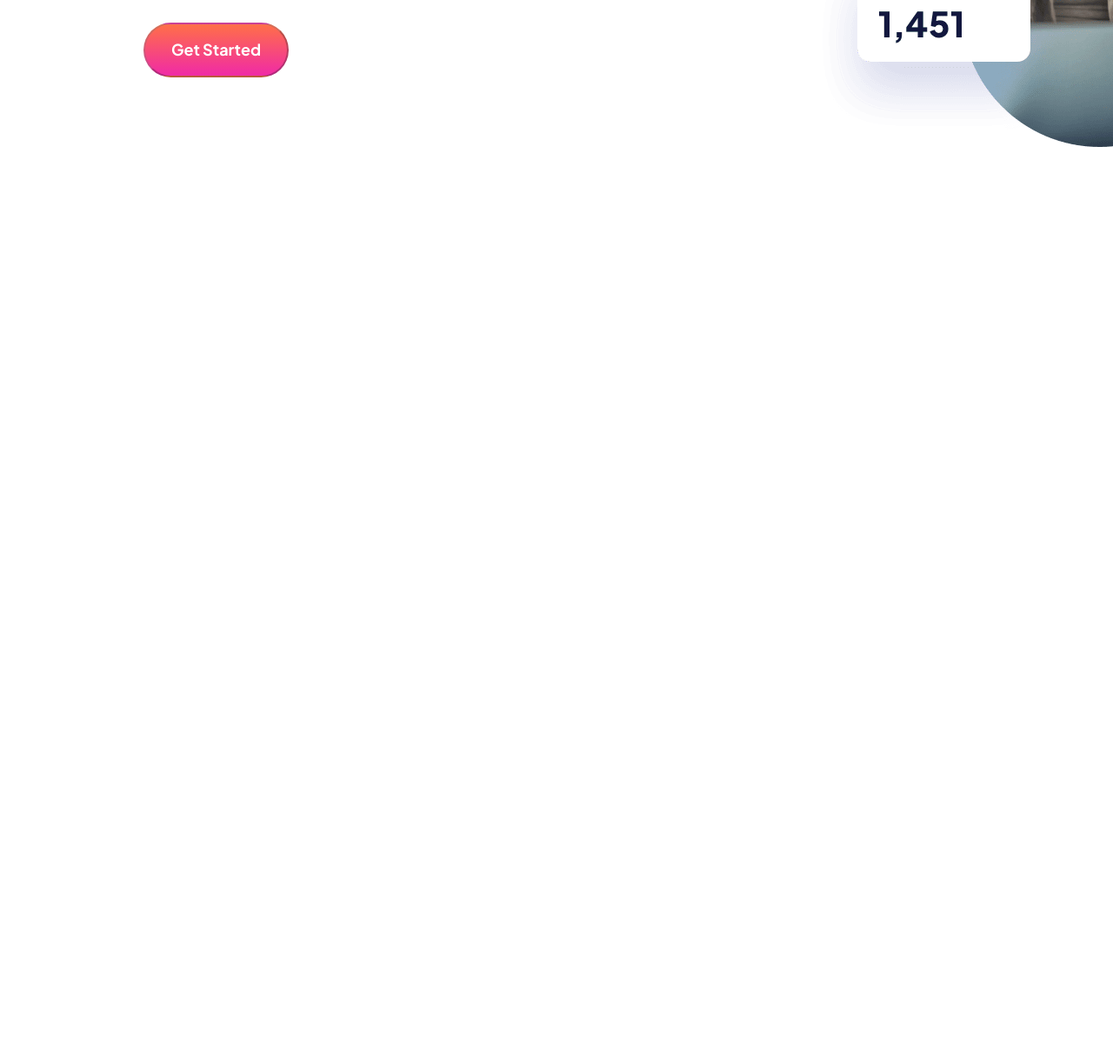
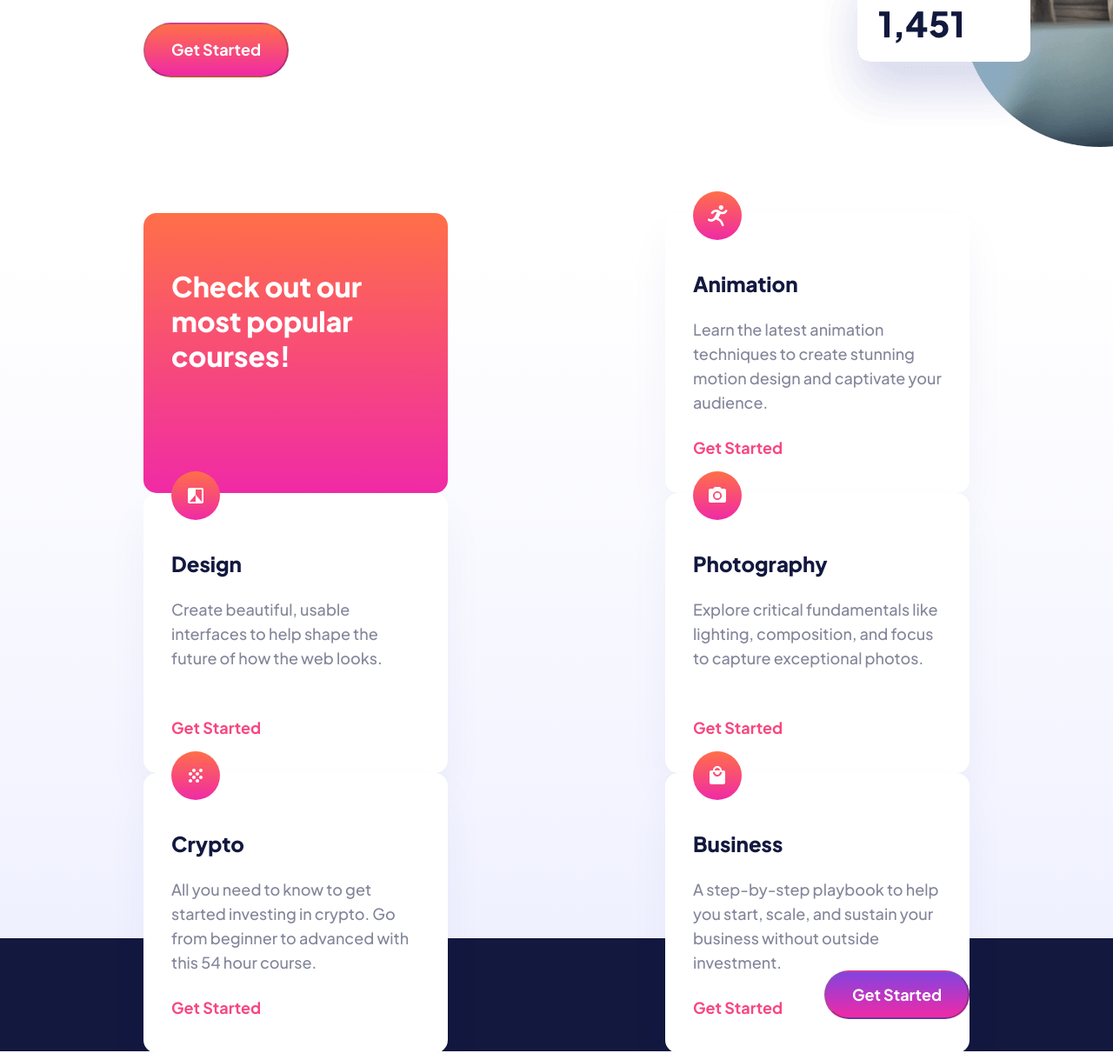
Before and after one commit to Tadeoz24/Skilled-E-Learning-Landing-Page, a plain HTML site: page index.html in a window 1280 px wide. Shown: the part 609-1820 px from the top of the page at 87% size. Before the commit the page ends 909 px from the top, so only its background shows below. Drawn offline with Linux system fonts and the light colour scheme.

Commit message:
second Page

```diff
--- a/index.html
+++ b/index.html
@@ -20,6 +20,7 @@
   </header>
 
   <main>
+
     <section class="first_page">
       <div class="first_page_text">
         <h1>Maximize skill, minimize budget</h1>
@@ -32,8 +33,83 @@
         <img src="./assets/image-hero-desktop.png" alt="">
       </div>
     </section>
-    <section class="second_page"></section>
+
+
+    <section class="second_page">
+      <div class="flex-container">
+
+        <div class="flex-item item-1">
+          <p>Check out our most popular courses!</p>
+        </div>
+
+        <div class="flex-item item-x">
+          <img src="./assets/icon-animation.svg" alt="">
+          <div class="item-x-inner">
+            <h3>Animation</h3>
+            <p> Learn the latest animation techniques to create stunning motion
+              design and captivate your audience.</p>
+            <a href="">Get Started</a>
+          </div>
+        </div>
+
+
+        <div class="flex-item item-x">
+          <img src="./assets/icon-design.svg" alt="">
+          <div class="item-x-inner">
+            <h3>Design</h3>
+            <p> Create beautiful, usable interfaces to help shape the future of
+              how the web looks.</p>
+            <a href="">Get Started</a>
+          </div>
+        </div>
+
+
+        <div class="flex-item item-x">
+          <img src="./assets/icon-photography.svg" alt="">
+          <div class="item-x-inner">
+            <h3>Photography</h3>
+            <p> Explore critical fundamentals like lighting, composition, and focus
+              to capture exceptional photos.</p>
+            <a href="">Get Started</a>
+          </div>
+        </div>
+
+
+        <div class="flex-item item-x">
+          <img src="./assets/icon-crypto.svg" alt="">
+          <div class="item-x-inner">
+            <h3>Crypto</h3>
+            <p> All you need to know to get started investing in crypto. Go from beginner
+              to advanced with this 54 hour course.</p>
+            <a href="">Get Started</a>
+          </div>
+        </div>
+
+
+        <div class="flex-item item-x">
+          <img src="./assets/icon-business.svg" alt="">
+          <div class="item-x-inner">
+            <h3>Business</h3>
+            <p> A step-by-step playbook to help you start, scale, and sustain your business
+              without outside investment.</p>
+            <a href="">Get Started</a>
+          </div>
+        </div>
+
+
+      </div>
+    </section>
   </main>
+
+
+  <footer>
+    <p>Skilled</p>
+    <button disabled>Get Started</button>
+  </footer>
+
+
+
+  <!-- Get Started
 
 
 
@@ -41,32 +117,6 @@
 
 
 
-
-  <!-- Get Started
-
-  Maximize skill, minimize budget
-
-  Our modern courses across a range of in-demand skills will give you the
-  knowledge you need to live the life you want.
-
-  Get Started
-
-  Check out our most popular courses!
-
-  Animation
-  Learn the latest animation techniques to create stunning motion
-  design and captivate your audience.
-  Get Started
-
-  Design
-  Create beautiful, usable interfaces to help shape the future of
-  how the web looks.
-  Get Started
-
-  Photography
-  Explore critical fundamentals like lighting, composition, and focus
-  to capture exceptional photos.
-  Get Started
 
   Crypto
   All you need to know to get started investing in crypto. Go from beginner
--- a/style.css
+++ b/style.css
@@ -136,7 +136,8 @@ footer {
   box-sizing: border-box;
 }
 
-header {
+header,
+footer {
   width: 100%;
   height: 130px;
 
@@ -145,7 +146,8 @@ header {
   justify-content: space-between;
 }
 
-header p {
+header p,
+footer p {
   width: 114px;
   height: 45px;
   display: block;
@@ -162,7 +164,8 @@ header p {
   color: #13183f;
 }
 
-header button {
+header button,
+footer button {
   width: 167px;
   height: 56px;
   margin-right: 165px;
@@ -245,7 +248,7 @@ header button {
 
 .first_page_img {
   position: absolute;
-  width: 796px;
+  width: 781px;
   height: 936.92px;
   left: 932px;
   top: -96.13px;
@@ -260,7 +263,132 @@ header button {
 /* second_page */ /* second_page */
 /* second_page */ /* second_page */
 
-/* .second_page {
+.second_page {
   width: 100%;
   height: 778.9px;
-} */
+  display: flex;
+  align-items: center;
+  justify-content: center;
+  padding-right: 165px;
+  padding-left: 165px;
+  padding-bottom: 140px;
+
+  background: linear-gradient(180deg, #ffffff 0%, #f0f1ff 100%);
+}
+
+.flex-container {
+  width: 1110px;
+  height: 748px;
+
+  display: flex;
+  flex-wrap: wrap;
+  align-content: space-around;
+  justify-content: space-between;
+  align-items: flex-end;
+}
+
+.flex-item {
+  width: 350px;
+  height: 322px;
+}
+
+.item-1 {
+  background: linear-gradient(180deg, #ff6f48 0%, #f02aa6 100%);
+  border-radius: 15px;
+  padding: 64px 32px 138px 32px;
+}
+
+.item-1 p {
+  display: block;
+  width: 286px;
+  height: 120px;
+  font-family: "Plus Jakarta Sans";
+  font-style: normal;
+  font-weight: 800;
+  font-size: 32px;
+  line-height: 40px;
+  /* or 125% */
+
+  /* FFFFFF */
+
+  color: #ffffff;
+}
+
+/* items - - - - - 2 */
+
+.item-x {
+  background: #ffffff;
+  box-shadow: 0px 25px 50px rgba(6, 22, 141, 0.0442381);
+  border-radius: 15px;
+  width: 350px;
+  height: 322px;
+}
+.item-x img {
+  width: 56px;
+  height: 56px;
+  margin-left: 32px;
+  margin-top: -25px;
+}
+
+.item-x-inner {
+  width: 286px;
+  height: 218px;
+  margin: 32px 32px 40px 32px;
+  position: relative;
+}
+
+.item-x-inner h3 {
+  font-family: "Plus Jakarta Sans";
+  font-style: normal;
+  font-weight: 800;
+  font-size: 24px;
+  line-height: 30px;
+
+  /* 13183F */
+
+  color: #13183f;
+}
+
+.item-x-inner p {
+  display: block;
+  margin-top: 24px;
+  margin-bottom: 24px;
+  font-family: "Plus Jakarta Sans";
+  font-style: normal;
+  font-weight: 500;
+  font-size: 18px;
+  line-height: 28px;
+  /* or 156% */
+
+  /* 83869A */
+
+  color: #83869a;
+}
+
+.item-x-inner a {
+  font-family: "Plus Jakarta Sans";
+  font-style: normal;
+  font-weight: 700;
+  font-size: 18px;
+  line-height: 28px;
+  /* identical to box height, or 156% */
+
+  /* F74780 */
+
+  color: #f74780;
+  text-decoration: none;
+  position: absolute;
+  bottom: 0;
+}
+
+footer {
+  background-color: #13183f;
+}
+
+footer p {
+  color: #ffffff;
+}
+footer button {
+  background: linear-gradient(180deg, #4851ff -54.32%, #f02aa6 100%);
+  border-radius: 28px;
+}
```
